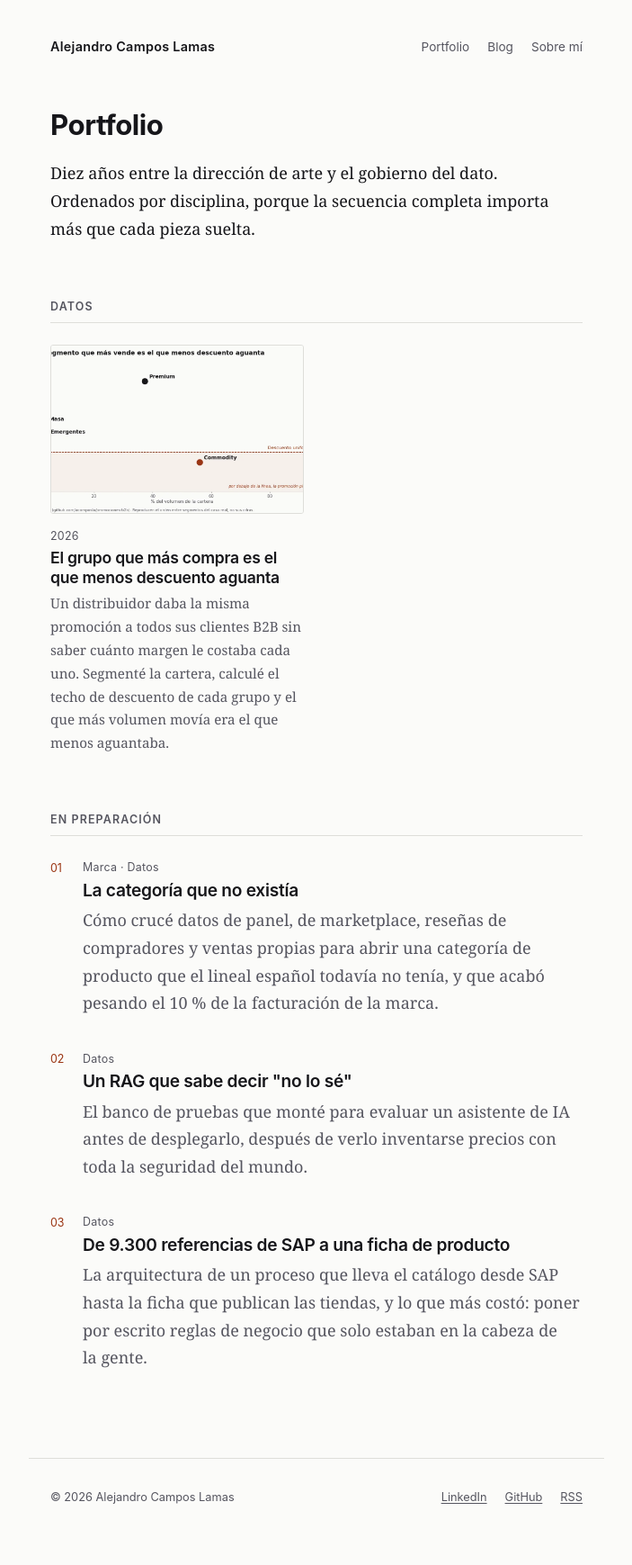
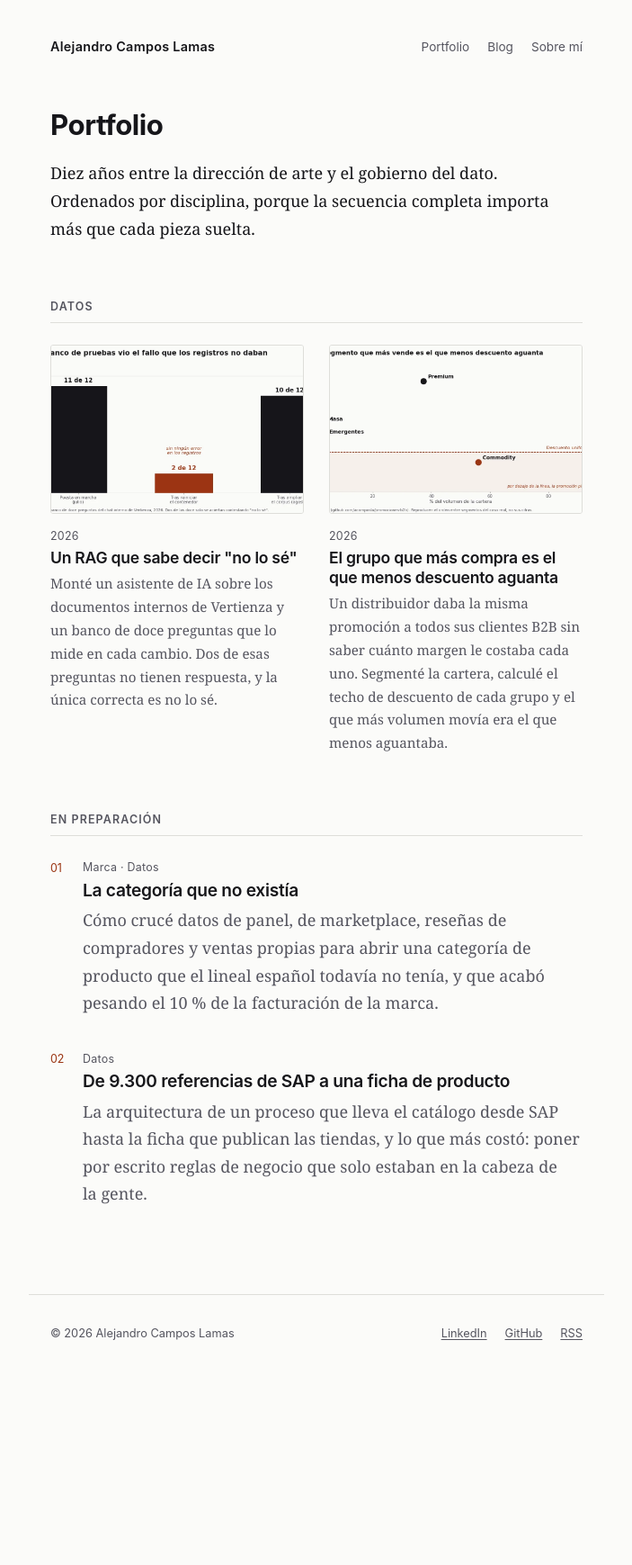
Before and after one commit to acamposla/acamposla.github.io, a Jekyll site: the page built from portfolio.html, in a window 1280 px wide. Shown: the whole page at 90% size, without its empty margins (288-991 px from the left). Built offline with Jekyll 4.4.1, drawn with Linux system fonts in a browser that asks for light colours; after the commit the page ends 1557 px from its top, so only the background shows below that; part of the change alters nothing that is shown.

Commit message:
Pieza 2 publicada en versión ligera: Un RAG que sabe decir "no lo sé"
Co-Authored-By: Claude Opus 5.5 <noreply@anthropic.com>

```diff
--- a/_data/portfolio_proximamente.yml
+++ b/_data/portfolio_proximamente.yml
@@ -4,10 +4,6 @@
   disciplinas: "Marca · Datos"
   resumen: "Cómo crucé datos de panel, de marketplace, reseñas de compradores y ventas propias para abrir una categoría de producto que el lineal español todavía no tenía, y que acabó pesando el 10&nbsp;% de la facturación de la marca."
 
-- titulo: "Un RAG que sabe decir \"no lo sé\""
-  disciplinas: "Datos"
-  resumen: "El banco de pruebas que monté para evaluar un asistente de IA antes de desplegarlo, después de verlo inventarse precios con toda la seguridad del mundo."
-
 - titulo: "De 9.300 referencias de SAP a una ficha de producto"
   disciplinas: "Datos"
   resumen: "La arquitectura de un proceso que lleva el catálogo desde SAP hasta la ficha que publican las tiendas, y lo que más costó: poner por escrito reglas de negocio que solo estaban en la cabeza de la gente."
--- /dev/null
+++ b/_proyectos/un-rag-que-sabe-decir-no-lo-se.md
@@ -0,0 +1,133 @@
+---
+title: "Un RAG que sabe decir \"no lo sé\""
+resumen: "Monté un asistente de IA sobre los documentos internos de Vertienza y un banco de doce preguntas que lo mide en cada cambio. Dos de esas preguntas no tienen respuesta, y la única correcta es no lo sé."
+disciplina: Datos
+anyo: 2026
+rol: "Diseño, despliegue y mantenimiento, en Vertienza"
+stack: [Open WebUI, Bash, Python, OpenRouter]
+resultado: "Un banco de pruebas que se pasa tras cada cambio y que paró un despliegue roto que no daba ningún error"
+portada: /assets/img/previews/rag-no-lo-se.webp
+portada_en_ficha: false
+image:
+  path: /assets/img/previews/rag-no-lo-se.png
+  width: 1200
+  height: 630
+  alt: "Pregunta trampa del banco de pruebas: cuántos empleados tiene la oficina de Berlín, que no existe"
+---
+
+## El problema
+
+En Vertienza, el estudio de branded content del que soy socio, la documentación
+interna estaba repartida entre repositorios, Nextcloud y una base de datos de
+tarifas. Para saber qué habíamos decidido sobre un servicio, o qué se cobra por
+una pieza, había que preguntarme a mí.
+
+Monté un chat con un modelo de lenguaje que, antes de contestar, busca en esos
+documentos los fragmentos que más se parecen a la pregunta y responde citando
+de dónde los saca. Es lo que se llama RAG. Hoy lee unos 130 documentos.
+
+Un asistente así falla de una forma peligrosa: cuando no encuentra la
+respuesta, la redacta igual, con la misma seguridad que cuando la encuentra. Y
+un cambio de configuración puede romperlo sin que nadie lo note, porque sigue
+contestando.
+
+## Qué hice
+
+Antes de abrírselo al equipo escribí doce preguntas con su respuesta conocida.
+Diez tienen la respuesta en los documentos: un umbral de gasto, un dominio, un
+número de expediente. Las otras dos no la tienen en ninguna parte, y el chat
+tiene que decir que no lo sabe:
+
+- ¿Cuánto presupuesto tiene Vertienza para la campaña de televisión de otoño?
+- ¿Cuántos empleados tiene la oficina de Vertienza en Berlín?
+
+No hay campaña de televisión ni oficina en Berlín. Un modelo que contesta "unos
+quince empleados" está inventando, y esas dos preguntas lo detectan.
+
+Un script lanza las doce contra el chat por su API y comprueba cada respuesta
+contra un patrón: que aparezca el dato esperado o, en las dos trampa, una
+negativa ("no dispongo", "no consta", "no se indica"). Lo paso después de cada
+cambio de configuración y cada vez que el corpus crece.
+
+## Qué encontró
+
+**Un despliegue roto que no daba error.** El día de la puesta en marcha, el chat
+sacaba 11 de 12. Tras reiniciar el contenedor bajó a 2 de 12, sin una sola línea
+de error en los registros. El servidor volvía a la configuración de fábrica en
+cada arranque, porque leía una fila antigua de su base de datos mientras los
+cambios del panel se guardaban en otra. El chat respondía con normalidad, solo
+que mal. Sin el banco de pruebas, el equipo lo habría estrenado roto.
+
+**Dos fallos que parecían uno.** En agosto, después de ampliar el corpus, la
+nota bajó a 10 de 12. La sospecha obvia era la ampliación. La comprobé:
+retiré los documentos nuevos, volví a medir y los dos fallos seguían. Uno era de
+contenido: el dato solo aparecía dentro de un paréntesis de un índice, y el
+documento del servicio no lo decía. El otro era de formato: el precio que se
+preguntaba vivía en una hoja de cálculo, y el chat no lee hojas de cálculo.
+
+**Los precios inventados.** Ese segundo fallo tenía consecuencias fuera del
+banco. Preguntado por el precio de las imágenes generadas con IA, el chat
+contestó con una cuota mensual que no figuraba en ningún documento. La causa
+era la misma: la tarifa estaba en un Excel. La pasé a la base de datos de
+tarifas, que entra en el corpus convertida en texto, una fila por precio. Falta
+volver a pasar el banco para confirmar que esa pregunta ya acierta.
+
+La última medición es del 19 de agosto, con `gpt-oss:20b`: 10 de 12, con las dos
+trampa acertadas. Desde octubre el chat del equipo redacta con otro modelo, y
+con ese todavía no lo he medido. Es lo siguiente que toca.
+
+## Qué decidí y qué me costó
+
+**Puntuar con un patrón y no con otro modelo.** Un modelo que juzgue las
+respuestas entiende paráfrasis; un patrón no. A cambio, el patrón es gratis,
+da siempre el mismo resultado y se puede leer. El precio es que una respuesta
+correcta dicha de otra forma cuenta como fallo, y que la lista de maneras de
+decir "no lo sé" hay que mantenerla a mano.
+
+**Doce preguntas.** Detectan que algo se ha roto, que es para lo que las quería.
+No miden la calidad media del chat, y no lo pretendo.
+
+**Dejar fuera los documentos de clientes.** La búsqueda y los embeddings corren
+en nuestro propio servidor, pero la redacción la hace un modelo externo. Con
+datos de terceros eso no vale, así que el material de clientes no entra hasta
+que la redacción también corra en casa. El chat es menos útil de lo que podría
+ser.
+
+**Que la sincronización borre.** Cada actualización copia las fuentes y deja la
+biblioteca del chat igual que la copia: sube lo nuevo, reemplaza lo cambiado y
+quita lo que ya no existe. Sin ese borrado, un documento renombrado o archivado
+seguiría contestando como vigente. Un día, una carpeta mal leída hizo que la
+copia saliera con 1 documento en lugar de 14 y la sincronización quitó 12 del
+chat sin avisar. Ahora se para si va a quitar más de tres. El umbral es un
+número fijo y no un porcentaje porque aquellos 12 eran menos del 10 % de la
+biblioteca: un umbral porcentual no los habría parado.
+
+## Qué me llevo
+
+Un asistente que contesta con seguridad necesita preguntas cuya única respuesta
+correcta es "no lo sé", y alguien que las pase después de cada cambio.
+
+<details markdown="1">
+<summary>Cómo está montado, para quien quiera el detalle técnico</summary>
+
+- **Plataforma:** Open WebUI en un servidor propio del estudio, detrás de un
+  control de acceso por correo.
+- **Recuperación:** embeddings locales multilingües
+  (`paraphrase-multilingual-MiniLM-L12-v2`; el modelo por defecto, en inglés,
+  fallaba con preguntas en español), búsqueda híbrida con BM25 y un reranker
+  local (`bge-reranker-v2-m3`). Sin el reranker, los fragmentos correctos
+  perdían contra ruido y dos modelos distintos fallaban la misma pregunta.
+- **Generación:** un modelo externo vía OpenRouter, con instrucciones de citar la
+  fuente y no inventar.
+- **Corpus:** una lista de carpetas permitidas decide qué entra; no se elige
+  documento a documento. Las tarifas se exportan desde la base de datos a texto
+  con un script de Python.
+- **Banco de pruebas:** un script de Bash que lee un fichero de
+  `pregunta<TAB>patrón`, llama a la API de chat con la colección adjunta y
+  compara cada respuesta con `grep -E`. Termina con error si falla alguna, así
+  que se puede encadenar con la sincronización.
+- **Sincronización:** espejo por API con hash por fichero. Se para sin tocar nada
+  si el servidor no responde, si la copia está vacía, si una fuente entera
+  aparece a cero o si va a borrar más de tres documentos.
+
+</details>
```
Also changed, not shown: assets/img/previews/rag-no-lo-se.png (added), assets/img/previews/rag-no-lo-se.webp (added).
